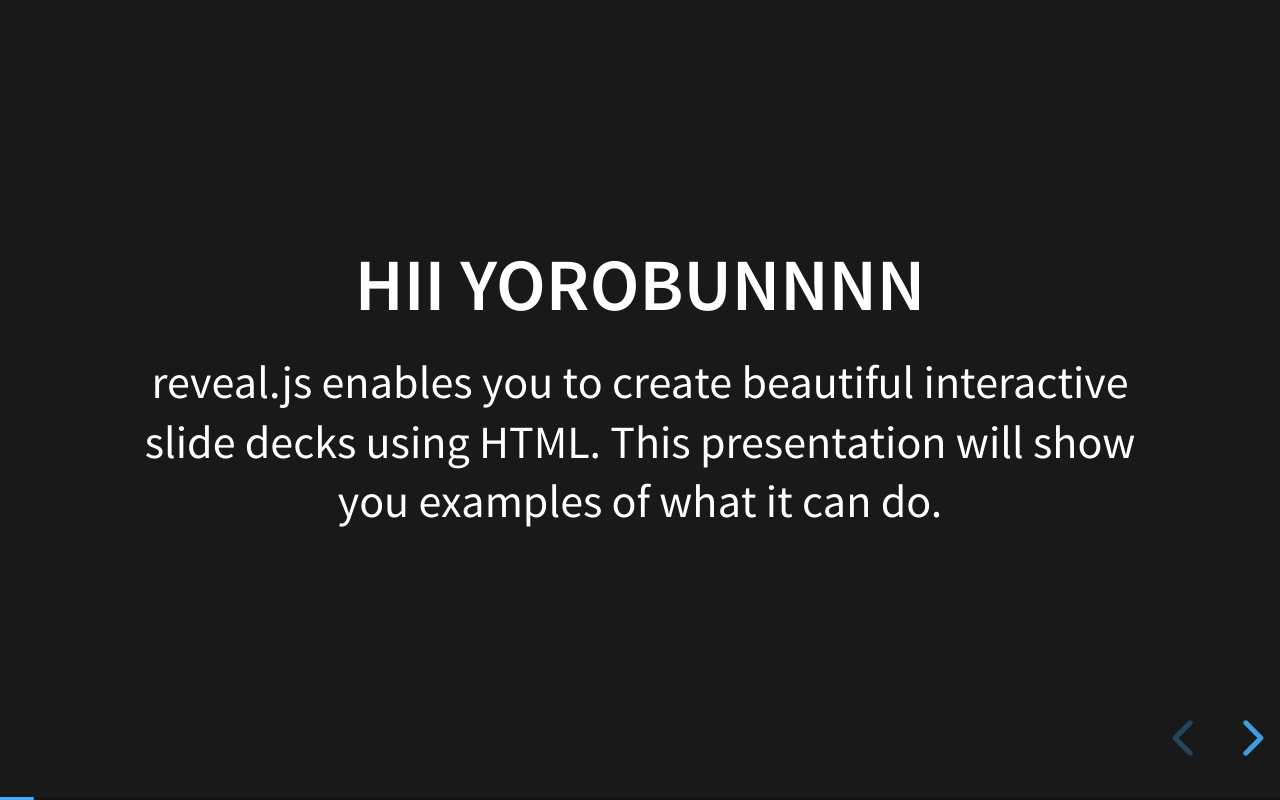
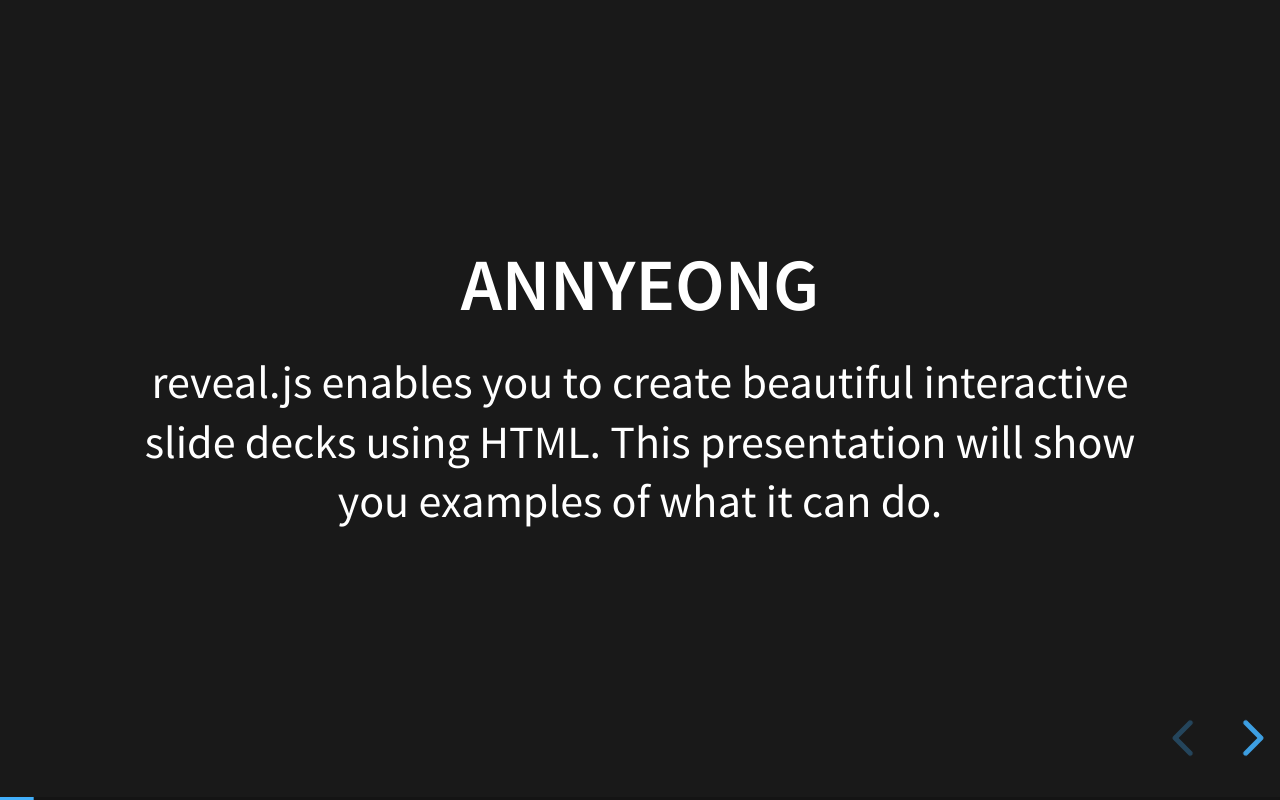
Before and after one commit to WiniWidianingsih/TimNiasih_SCB_2021, a website: page reveal.js-master/reveal.js-master/demo.html in a window 1280 px wide. Both pictures are taken after a click on the button "next slide". Drawn offline with Linux system fonts and the light colour scheme.

Commit message:
Edit File demo.html

```diff
--- a/reveal.js-master/reveal.js-master/demo.html
+++ b/reveal.js-master/reveal.js-master/demo.html
@@ -39,7 +39,7 @@
 				</section>
 
 				<section>
-					<h2>Hii yorobunnnn</h2>
+					<h2>Annyeong</h2>
 					<p>
 						reveal.js enables you to create beautiful interactive slide decks using HTML. This presentation will show you examples of what it can do.
 					</p>
```
